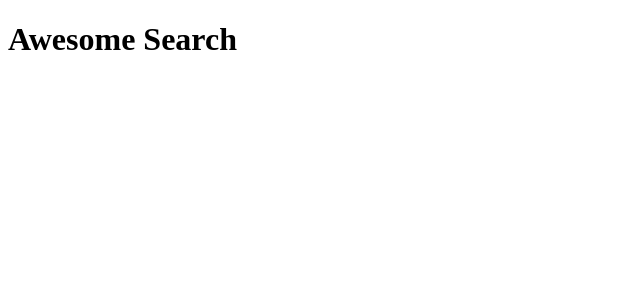
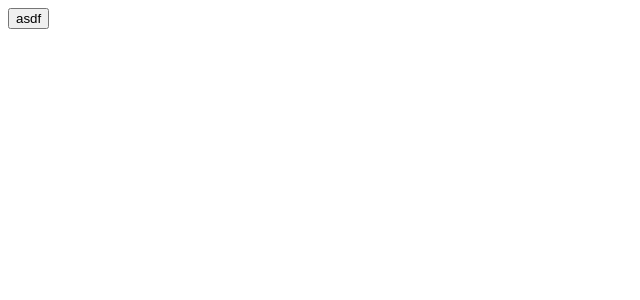
Before and after one commit to HelgiHe/awesome-image-search, a React (Vite) app: page / in a window 1280 px wide. Shown: the top 300 px of the page, without its empty margins (0-640 px from the left). Built offline with nearby package versions, Linux system fonts and the light colour scheme.

Commit message:
basic config

```diff
--- a/index.html
+++ b/index.html
@@ -3,10 +3,10 @@
 <head>
   <meta charset="UTF-8">
   <meta name="viewport" content="width=device-width, initial-scale=1.0">
-  <title>Document</title>
+  <title>Awesome search</title>
 </head>
 <body>
   <div id="root"></div>
-  <script src="./index.js"></script>
+  <script src="./index.tsx"></script>
 </body>
 </html>
--- a/index.js
+++ b/index.tsx
@@ -1,4 +1,3 @@
-// index.js
 import React from "react";
 import ReactDOM from "react-dom";
 
--- a/src/App.js
+++ /dev/null
@@ -1,9 +0,0 @@
-import React from "react";
-import { fakeData } from "../lib/data";
-
-const App = () => {
-  console.log(fakeData);
-  return <h1>Awesome Search</h1>;
-};
-
-export { App };
--- /dev/null
+++ b/src/App.tsx
@@ -0,0 +1,20 @@
+import React from "react";
+import styled from "@emotion/styled";
+import { ThemeProvider } from "@emotion/react";
+import { darkTheme } from "./themes/dark";
+import { lightTheme } from "./themes/light";
+
+const Button = styled.button`
+  color: ${({ theme }) => theme.color.text};
+`;
+const App = () => {
+  return (
+    <ThemeProvider theme={lightTheme}>
+      <div>
+        <Button>asdf</Button>
+      </div>
+    </ThemeProvider>
+  );
+};
+
+export { App };
--- /dev/null
+++ b/src/themes/dark.ts
@@ -0,0 +1,9 @@
+import { Theme } from "@emotion/react";
+
+const darkTheme: Theme = {
+  color: {
+    text: "blue",
+  },
+};
+
+export { darkTheme };
--- /dev/null
+++ b/src/themes/light.ts
@@ -0,0 +1,9 @@
+import { Theme } from "@emotion/react";
+
+const lightTheme: Theme = {
+  color: {
+    text: "black",
+  },
+};
+
+export { lightTheme };
```
Also changed, not shown: @types/emotion.d.ts (added, +12 -0 lines), package.json (+8 -2 lines), tsconfig.json (added, +21 -0 lines), 2 other files (tests, documents, lock files or other folders).
